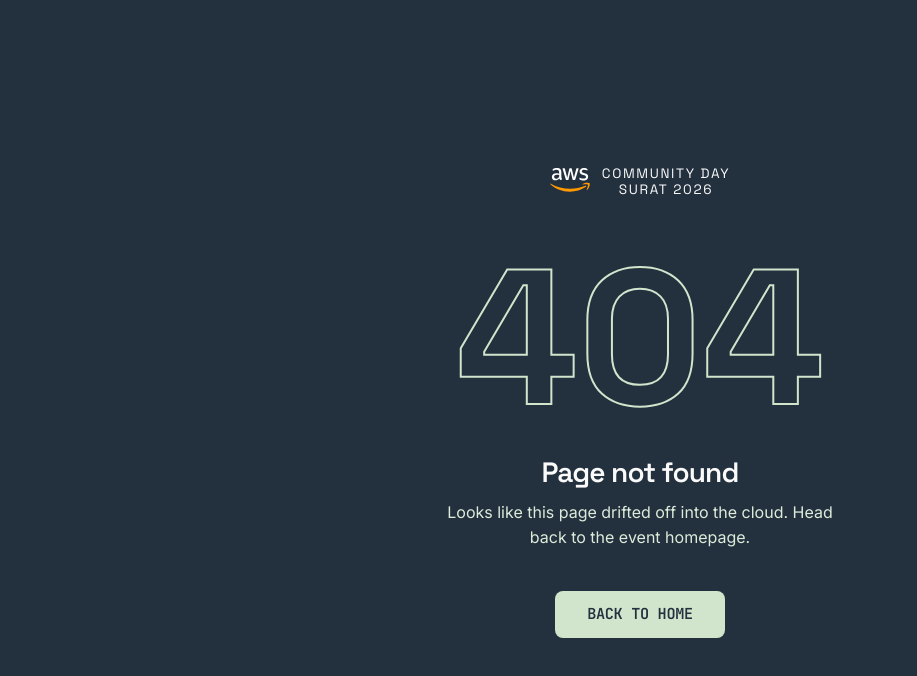
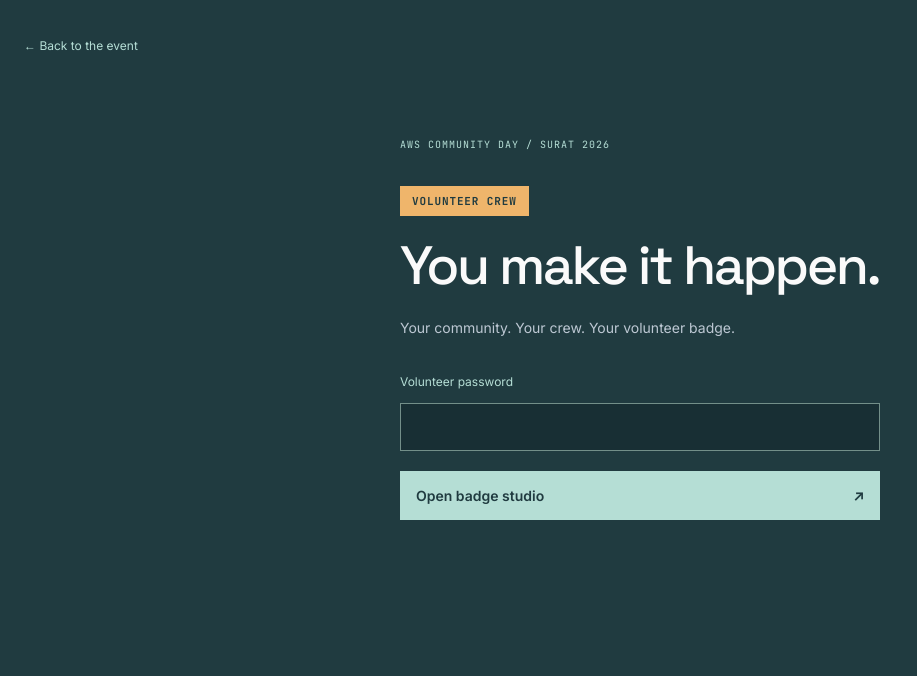
Before and after one commit to karanvaghela999/acd-surat, a Next.js app: page /dont-come-here-volunteer-badge in a window 1280 px wide. Before the commit this address had no page. Shown: the top 676 px of the page, without its empty margins (0-917 px from the left). Built offline with nearby package versions, Linux system fonts and the light colour scheme.

Commit message:
feat: add volunteer badges and update community members

```diff
--- a/src/app/badge/BadgeStudio.tsx
+++ b/src/app/badge/BadgeStudio.tsx
@@ -2,17 +2,20 @@
 
 import Link from "next/link";
 import { useEffect, useRef, useState } from "react";
-import { CAPTION, EVENT_URL, drawBadge, loadImage, preparePhoto } from "./drawBadge";
+import { CAPTION, VOLUNTEER_CAPTION, EVENT_URL, drawBadge, loadImage, preparePhoto } from "./drawBadge";
 import styles from "./badge.module.css";
 
-const PLATFORM_LINKS = [
-  { name: "X", label: "Post on X", href: `https://x.com/intent/tweet?${new URLSearchParams({ text: CAPTION, url: EVENT_URL })}`, hint: "X opens with your caption and the event link. Attach your downloaded badge before posting." },
+function platformLinks(caption: string) { return [
+  { name: "X", label: "Post on X", href: `https://x.com/intent/tweet?${new URLSearchParams({ text: caption, url: EVENT_URL })}`, hint: "X opens with your caption and the event link. Attach your downloaded badge before posting." },
   { name: "LinkedIn", label: "LinkedIn", href: `https://www.linkedin.com/sharing/share-offsite/?${new URLSearchParams({ url: EVENT_URL })}`, hint: "Sign in to LinkedIn if prompted. Paste your caption and attach your downloaded badge to your post." },
-  { name: "WhatsApp", label: "WhatsApp message", href: `https://wa.me/?${new URLSearchParams({ text: `${CAPTION}\n${EVENT_URL}` })}`, hint: "Choose a WhatsApp contact or group to share the caption and event link. For a Status, use the Status button below." },
+  { name: "WhatsApp", label: "WhatsApp message", href: `https://wa.me/?${new URLSearchParams({ text: `${caption}\n${EVENT_URL}` })}`, hint: "Choose a WhatsApp contact or group to share the caption and event link. For a Status, use the Status button below." },
   { name: "Instagram", label: "Open Instagram", href: "https://www.instagram.com/", hint: "In Instagram, create a post or story and select your downloaded badge. Paste the caption for a post." },
-];
+]; }
 
-export default function BadgeStudio() {
+export default function BadgeStudio({ variant = "attendee" }: { variant?: "attendee" | "volunteer" }) {
+  const volunteer = variant === "volunteer";
+  const badgeCaption = volunteer ? VOLUNTEER_CAPTION : CAPTION;
+  const links = platformLinks(badgeCaption);
   const canvas = useRef<HTMLCanvasElement>(null);
   const uploadVersion = useRef(0);
   const [logos, setLogos] = useState<HTMLImageElement[] | null>(null);
@@ -25,7 +28,7 @@
   const [error, setError] = useState("");
   const [message, setMessage] = useState("");
   const [sharing, setSharing] = useState(false);
-  const [platform, setPlatform] = useState<(typeof PLATFORM_LINKS)[number] | null>(null);
+  const [platform, setPlatform] = useState<ReturnType<typeof platformLinks>[number] | null>(null);
 
   useEffect(() => {
     let active = true;
@@ -40,15 +43,15 @@
     const preview = canvas.current;
     let active = true;
     const frame = requestAnimationFrame(() => { try {
-      drawBadge(preview, logos, photo, zoom, x, y);
+      drawBadge(preview, logos, photo, zoom, x, y, variant);
       if (photo) preview.toBlob((blob) => {
         if (!active) return;
-        if (blob) setFile(new File([blob], "aws-community-day-surat-2026.png", { type: "image/png" }));
+        if (blob) setFile(new File([blob], `aws-community-day-surat-2026${volunteer ? "-volunteer" : ""}.png`, { type: "image/png" }));
         else setError("Could not create your badge. Try a different photo.");
       }, "image/png");
     } catch { setError("Could not render your badge. Please reload and try again."); } });
     return () => { active = false; cancelAnimationFrame(frame); };
-  }, [logos, photo, zoom, x, y]);
+  }, [logos, photo, zoom, x, y, variant, volunteer]);
 
   async function upload(selected?: File) {
     if (!selected) return;
@@ -107,19 +110,19 @@
 
   function adjust(setter: (value: number) => void, value: number) { setFile(null); setter(value); }
   const ready = !!file && !loading && !sharing;
-  const caption = `${CAPTION}\n${EVENT_URL}`;
+  const caption = `${badgeCaption}\n${EVENT_URL}`;
 
   return <main className={styles.page}>
     <nav className={styles.nav} aria-label="Badge navigation"><Link href="/">← Back to the event</Link><span>AWS COMMUNITY DAY / SURAT 2026</span></nav>
-    <header className={styles.heading}><p className={styles.eyebrow}>THE COMMUNITY LOOKS GOOD ON YOU</p><h1>See you in <em>Surat.</em></h1><p>Make it official. Turn your photo into your Community Day attendee badge.</p></header>
+    <header className={styles.heading}><p className={styles.eyebrow}>THE COMMUNITY LOOKS GOOD ON YOU</p><h1>See you in <em>Surat.</em></h1><p>{volunteer ? "You make it happen. Create your Community Day volunteer badge." : "Make it official. Turn your photo into your Community Day attendee badge."}</p></header>
     <div className={styles.studio}>
-      <section className={styles.preview} aria-label="Badge preview"><div className={styles.previewLabel}><span>YOUR ATTENDEE BADGE</span><span>4:5 / PNG</span></div><canvas ref={canvas} width={1200} height={1500} role="img" aria-label={photo ? "Your photo in the AWS Community Day Surat attendee frame" : "Attendee frame preview with a placeholder portrait"} /><p>03 October 2026 <span>•</span> La Fountain, Surat</p></section>
+      <section className={styles.preview} aria-label="Badge preview"><div className={styles.previewLabel}><span>{volunteer ? "YOUR VOLUNTEER BADGE" : "YOUR ATTENDEE BADGE"}</span><span>4:5 / PNG</span></div><canvas ref={canvas} width={1200} height={1500} role="img" aria-label={photo ? `Your photo in the AWS Community Day Surat ${variant} frame` : `${volunteer ? "Volunteer" : "Attendee"} frame preview with a placeholder portrait`} /><p>03 October 2026 <span>•</span> La Fountain, Surat</p></section>
       <div className={styles.controls}>
         <section className={styles.panel}><span className={styles.step}>01 / ADD YOUR PHOTO</span><h2>Your place in the frame.</h2><p>Pick a portrait you love. We’ll preserve its original colours and fit it into the frame.</p><label className={styles.upload}> <span>{loading ? "Opening your photo…" : photo ? "Choose a different photo ↗" : "Upload your photo ↗"}</span><input aria-label="Upload your photo" type="file" accept="image/jpeg,image/png,image/webp" disabled={loading} onChange={(e) => { void upload(e.target.files?.[0]); e.target.value = ""; }} /><small>JPG, PNG or WebP · Up to 20 MB</small></label><p className={styles.privacy}>Your photo stays on your device. No account needed.</p></section>
         <section className={styles.panel}><span className={styles.step}>02 / FIND YOUR FIT</span><h2>A little closer. A little you.</h2><fieldset disabled={!photo || loading} className={styles.sliders}><legend className={styles.srOnly}>Adjust your photo</legend><label>Zoom <output>{zoom.toFixed(1)}×</output><input aria-label="Zoom" type="range" min="1" max="3" step="0.05" value={zoom} onChange={(e) => adjust(setZoom, Number(e.target.value))} /></label><label>Horizontal position<input aria-label="Horizontal position" type="range" min="0" max="100" value={x} onChange={(e) => adjust(setX, Number(e.target.value))} /></label><label>Vertical position<input aria-label="Vertical position" type="range" min="0" max="100" value={y} onChange={(e) => adjust(setY, Number(e.target.value))} /></label><button className={styles.reset} onClick={() => { if (zoom !== 1 || x !== 50 || y !== 50) { setFile(null); setZoom(1); setX(50); setY(50); } }}>Reset crop ↺</button></fieldset></section>
         <section className={styles.panel}><span className={styles.step}>03 / LET YOUR PEOPLE KNOW</span><h2>Ready for your feed.</h2><div className={styles.actions}><button className={styles.primary} disabled={!ready} onClick={download}>Download badge ↓</button><button className={styles.secondary} disabled={!ready} onClick={() => void share()}>Share image ↗</button></div><p className={styles.help}>Download your badge, then attach it to your post. On supported phones, Share image opens your apps.</p>
           <div className={styles.socials}>
-            {PLATFORM_LINKS.map((link) => <a key={link.name} href={link.href} target="_blank" rel="noopener noreferrer" onClick={() => setPlatform(link)}>{link.label} ↗</a>)}
+            {links.map((link) => <a key={link.name} href={link.href} target="_blank" rel="noopener noreferrer" onClick={() => setPlatform(link)}>{link.label} ↗</a>)}
           </div>
           {platform && <div className={styles.shareHelp} role="status">
             <p>{platform.hint}</p>
@@ -129,7 +132,7 @@
           <p className={styles.help}>Platform links open in a new tab and cannot attach your local photo automatically. Download the badge first, then attach it in the app.</p>
           <div className={styles.socials}>
             <button disabled={!ready} onClick={() => { setPlatform({ name: "WhatsApp", label: "WhatsApp", href: "https://web.whatsapp.com/", hint: "On your phone, open WhatsApp → Updates → Add status and choose your badge. The web link opens WhatsApp Web." }); void share("WhatsApp"); }}>WhatsApp Status ↗</button>
-            <button disabled={!ready} onClick={() => { setPlatform(PLATFORM_LINKS[3]); void share("Instagram"); }}>Instagram image / story ↗</button>
+            <button disabled={!ready} onClick={() => { setPlatform(links[3]); void share("Instagram"); }}>Instagram image / story ↗</button>
           </div>
           <p className={styles.help}>For Status or Stories, choose the app in your device’s share menu. If image sharing is unavailable, the badge downloads instead.</p>
           <label className={styles.caption}>Your caption<textarea readOnly value={caption} rows={4} aria-label="Share caption" /></label><button className={styles.reset} onClick={async () => { try { await navigator.clipboard.writeText(caption); setMessage("Caption copied."); } catch { setMessage("Select the caption above and copy it manually."); } }}>Copy caption ↗</button>
--- a/src/app/badge/drawBadge.ts
+++ b/src/app/badge/drawBadge.ts
@@ -1,6 +1,7 @@
 export const WIDTH = 1200;
 export const HEIGHT = 1500;
-export const CAPTION = "I'm attending AWS Community Day Surat 2026 on October 3! See you there. #AWSCommunityDay #AWSSurat";
+export const CAPTION = "I'm attending AWS Community Day Surat 2026 on October 3! See you there. #acdsurat2026";
+export const VOLUNTEER_CAPTION = "I'm volunteering at AWS Community Day Surat 2026 on October 3! Proud to help bring our community together. #acdsurat2026";
 export const EVENT_URL = "https://acd26.awsugsurat.com/";
 
 export function loadImage(src: string): Promise<HTMLImageElement> {
@@ -36,18 +37,20 @@
   return canvas;
 }
 
-export function drawBadge(canvas: HTMLCanvasElement, logos: HTMLImageElement[], photo: HTMLCanvasElement | null, zoom: number, x: number, y: number) {
+export function drawBadge(canvas: HTMLCanvasElement, logos: HTMLImageElement[], photo: HTMLCanvasElement | null, zoom: number, x: number, y: number, variant: "attendee" | "volunteer" = "attendee") {
+  const volunteer = variant === "volunteer";
   const ctx = canvas.getContext("2d");
   if (!ctx) throw new Error("Your browser does not support the badge editor.");
   canvas.width = WIDTH;
   canvas.height = HEIGHT;
-  const slate = "#23303e";
-  const sage = "#d1e5cd";
+  const slate = volunteer ? "#203b40" : "#23303e";
+  const sage = volunteer ? "#b5ded5" : "#d1e5cd";
+  const accent = volunteer ? "#efb56b" : "#ff9900";
   const white = "#fafafa";
   ctx.fillStyle = slate; ctx.fillRect(0, 0, WIDTH, HEIGHT);
 
   // Fine orbital geometry echoes the site's cloud/community identity.
-  ctx.save(); ctx.strokeStyle = "#d1e5cd"; ctx.globalAlpha = 0.12; ctx.lineWidth = 1;
+  ctx.save(); ctx.strokeStyle = sage; ctx.globalAlpha = 0.12; ctx.lineWidth = 1;
   for (let i = 0; i < 6; i++) {
     ctx.beginPath(); ctx.ellipse(950, 650, 460 + i * 38, 590 + i * 38, -.4, 0, Math.PI * 2); ctx.stroke();
   }
@@ -83,21 +86,25 @@
   const shade = ctx.createLinearGradient(0, 860, 0, 1150);
   shade.addColorStop(0, "rgba(0,0,0,0)"); shade.addColorStop(1, "rgba(0,0,0,.65)");
   ctx.fillStyle = shade; ctx.fillRect(200, 860, 936, 290);
-  ctx.fillStyle = white; ctx.font = "bold 26px Arial"; ctx.fillText("SEE YOU", 236, 1046);
-  ctx.font = "bold 64px Arial"; ctx.fillText("IN SURAT.", 231, 1110);
+  if (volunteer) {
+    ctx.fillStyle = accent; ctx.fillRect(236, 938, 280, 52);
+    ctx.fillStyle = slate; ctx.font = "bold 25px Arial"; ctx.fillText("VOLUNTEER CREW", 250, 973);
+  }
+  ctx.fillStyle = white; ctx.font = "bold 26px Arial"; ctx.fillText(volunteer ? "BEHIND THE SCENES." : "SEE YOU", 236, 1046);
+  ctx.font = "bold 64px Arial"; ctx.fillText(volunteer ? "FOR THE PEOPLE." : "IN SURAT.", 231, 1110);
   ctx.restore();
 
   // A vertical type rail balances the portrait without covering the face.
   ctx.save(); ctx.translate(112, 1010); ctx.rotate(-Math.PI / 2);
-  ctx.fillStyle = sage; ctx.font = "bold 72px Arial"; ctx.fillText("LET'S BUILD.", 0, 0);
+  ctx.fillStyle = sage; ctx.font = volunteer ? "bold 60px Arial" : "bold 72px Arial"; ctx.fillText(volunteer ? "WE MAKE IT HAPPEN." : "LET'S BUILD.", 0, 0);
   ctx.font = "18px Arial"; ctx.fillText("IDEAS. CONNECTIONS. WHAT COMES NEXT.", 0, 42); ctx.restore();
-  ctx.strokeStyle = "#ff9900"; ctx.lineWidth = 9;
+  ctx.strokeStyle = accent; ctx.lineWidth = 9;
   ctx.beginPath(); ctx.moveTo(68, 306); ctx.lineTo(130, 244); ctx.moveTo(68, 244); ctx.lineTo(130, 244); ctx.lineTo(130, 306); ctx.stroke();
   ctx.fillStyle = sage; ctx.font = "bold 22px Arial"; ctx.fillText("2026", 61, 1120);
 
   // The title overlaps the edge like an event poster, with a slate cutout behind it.
   ctx.fillStyle = slate; ctx.fillRect(42, 1168, 885, 218);
-  ctx.fillStyle = sage; ctx.font = "bold 36px Arial"; ctx.fillText("I'M ATTENDING", 56, 1215);
+  ctx.fillStyle = sage; ctx.font = "bold 36px Arial"; ctx.fillText(volunteer ? "I'M VOLUNTEERING" : "I'M ATTENDING", 56, 1215);
   ctx.fillStyle = white; ctx.font = "bold 79px Arial"; ctx.fillText("AWS Community", 50, 1297);
   ctx.font = "bold 79px Arial"; ctx.fillText("Day Surat", 50, 1380);
   ctx.fillStyle = sage; ctx.textAlign = "right"; ctx.font = "bold 43px Arial"; ctx.fillText("03 OCT", 1148, 1295);
@@ -107,5 +114,5 @@
   ctx.beginPath(); ctx.moveTo(54, 1411); ctx.lineTo(1148, 1411); ctx.stroke();
   ctx.fillStyle = sage; ctx.beginPath(); ctx.arc(64, 1453, 6, 0, Math.PI * 2); ctx.fill();
   ctx.font = "19px Arial"; ctx.fillText("ONE COMMUNITY. ENDLESS POSSIBILITIES.", 83, 1460);
-  ctx.textAlign = "right"; ctx.fillText("#AWSCommunityDay", 1148, 1460); ctx.textAlign = "left";
+  ctx.textAlign = "right"; ctx.fillText("#acdsurat2026", 1148, 1460); ctx.textAlign = "left";
 }
--- /dev/null
+++ b/src/app/dont-come-here-volunteer-badge/VolunteerGate.tsx
@@ -0,0 +1,69 @@
+"use client";
+
+import Link from "next/link";
+import { useState, type FormEvent } from "react";
+import BadgeStudio from "../badge/BadgeStudio";
+import styles from "./volunteer.module.css";
+
+// A salted verifier avoids shipping the password. This static gate is still
+// bypassable in the browser; it is not server-side access control.
+const PASSWORD_SALT = "ec0daa7972957448107a0382fcb38ddc";
+const PASSWORD_VERIFIER = "be95b253c602b77fa8f3ab0eadfec051b706eda7fd4a19b96bc7ed09208fc7d6";
+
+async function matchesPassword(value: string) {
+  const encoder = new TextEncoder();
+  const key = await crypto.subtle.importKey("raw", encoder.encode(value), "PBKDF2", false, ["deriveBits"]);
+  const bits = await crypto.subtle.deriveBits({
+    name: "PBKDF2", salt: encoder.encode(PASSWORD_SALT), iterations: 600_000, hash: "SHA-256",
+  }, key, 256);
+  const verifier = Array.from(new Uint8Array(bits), byte => byte.toString(16).padStart(2, "0")).join("");
+  return verifier === PASSWORD_VERIFIER;
+}
+
+export default function VolunteerGate() {
+  const [unlocked, setUnlocked] = useState(false);
+  const [password, setPassword] = useState("");
+  const [error, setError] = useState("");
+  const [checking, setChecking] = useState(false);
+
+  async function unlock(event: FormEvent<HTMLFormElement>) {
+    event.preventDefault();
+    if (checking) return;
+    setChecking(true);
+    setError("");
+    const candidate = password;
+    setPassword("");
+    try {
+      if (!await matchesPassword(candidate)) {
+        setError("That password doesn’t match. Please try again.");
+        return;
+      }
+      setUnlocked(true);
+    } catch {
+      setError("Password checking is unavailable. Open this page over HTTPS or localhost and try again.");
+    } finally {
+      setChecking(false);
+    }
+  }
+
+  if (unlocked) return <>
+    <div className={styles.lockBar}><button onClick={() => setUnlocked(false)}>Lock volunteer studio ↗</button></div>
+    <BadgeStudio variant="volunteer" />
+  </>;
+
+  return <main className={styles.gate}>
+    <Link href="/" className={styles.back}>← Back to the event</Link>
+    <div className={styles.card}>
+      <p className={styles.eyebrow}>AWS COMMUNITY DAY / SURAT 2026</p>
+      <span className={styles.tag}>VOLUNTEER CREW</span>
+      <h1>You make it happen.</h1>
+      <p>Your community. Your crew. Your volunteer badge.</p>
+      <form onSubmit={unlock}>
+        <label htmlFor="volunteer-password">Volunteer password</label>
+        <input id="volunteer-password" type="password" autoComplete="current-password" required disabled={checking} value={password} aria-invalid={!!error} aria-describedby={error ? "password-error" : undefined} onChange={(event) => { setPassword(event.target.value); setError(""); }} />
+        {error && <p id="password-error" role="alert" className={styles.error}>{error}</p>}
+        <button type="submit" disabled={checking}>{checking ? "Checking password…" : "Open badge studio"} <span aria-hidden="true">↗</span></button>
+      </form>
+    </div>
+  </main>;
+}
--- /dev/null
+++ b/src/app/dont-come-here-volunteer-badge/page.tsx
@@ -0,0 +1,13 @@
+import type { Metadata } from "next";
+import VolunteerGate from "./VolunteerGate";
+
+export const metadata: Metadata = {
+  title: "Volunteer badge | AWS Community Day Surat 2026",
+  description: "Create your AWS Community Day Surat volunteer badge.",
+  robots: { index: false, follow: false, noimageindex: true },
+  alternates: { canonical: "/dont-come-here-volunteer-badge" },
+};
+
+export default function VolunteerBadgePage() {
+  return <VolunteerGate />;
+}
--- /dev/null
+++ b/src/app/dont-come-here-volunteer-badge/volunteer.module.css
@@ -0,0 +1,16 @@
+.gate { min-height: 100dvh; background: #203b40; color: #fafafa; padding: 32px 24px; }
+.back { display: inline-block; color: #b5ded5; font-size: 12px; }
+.card { max-width: 480px; margin: 10vh auto 48px; }
+.eyebrow { font: 10px/1.8 var(--font-mono); letter-spacing: .1em; color: #b5ded5; margin-bottom: 32px; }
+.tag { display: inline-block; background: #efb56b; color: #203b40; padding: 8px 12px; font: bold 11px var(--font-mono); letter-spacing: .08em; }
+.card h1 { font-size: clamp(36px, 7vw, 54px); line-height: 1.1; letter-spacing: -.045em; margin: 20px 0; }
+.card > p:last-of-type { font-size: 14px; color: #bdc8d3; line-height: 1.8; }
+.card form { display: grid; gap: 12px; margin-top: 32px; }
+.card label { font-size: 12px; color: #b5ded5; }
+.card input { width: 100%; min-width: 0; padding: 14px; background: #182f34; border: 1px solid #738f89; color: #fafafa; font-size: 16px; }
+.card button { display: flex; justify-content: space-between; gap: 16px; background: #b5ded5; color: #203b40; padding: 16px; font-size: 14px; font-weight: 600; margin-top: 8px; }
+.card .error { color: #ffb9b0; font-size: 13px; }
+.gate :is(a, input, button):focus-visible, .lockBar button:focus-visible { outline: 2px solid #efb56b; outline-offset: 4px; }
+.lockBar { max-width: 1320px; margin: auto; padding: 16px 48px 0; text-align: right; }
+.lockBar button { font-size: 12px; text-decoration: underline; text-underline-offset: 4px; }
+@media (max-width: 600px) { .lockBar { padding: 16px 20px 0; } }
--- a/src/components/CommunityPartners.tsx
+++ b/src/components/CommunityPartners.tsx
@@ -11,6 +11,7 @@
   { name: "SIC", logo: "/community-partners/sic.svg", url: "https://suratitcommunity.com/" },
   { name: "FoF Surat", logo: "/community-partners/fofsurat.png", url: "https://friends.figma.com/surat/" },
   { name: "Elastic User Group Gujarat", logo: "/community-partners/elastic.png", url: "https://community.elastic.co/gujarat/" },
+  { name: "TIE Surat", logo: "/community-partners/tiesurat.jpeg", url: "https://tieconsurat.org/" },
 ];
 
 export default function CommunityPartners() {
```
Also changed, not shown: src/components/Champions.tsx (+8 -0 lines), public/community-partners/tiesurat.jpeg (added), public/diamondtickets/paras_chodavadiya.jpg (added).
